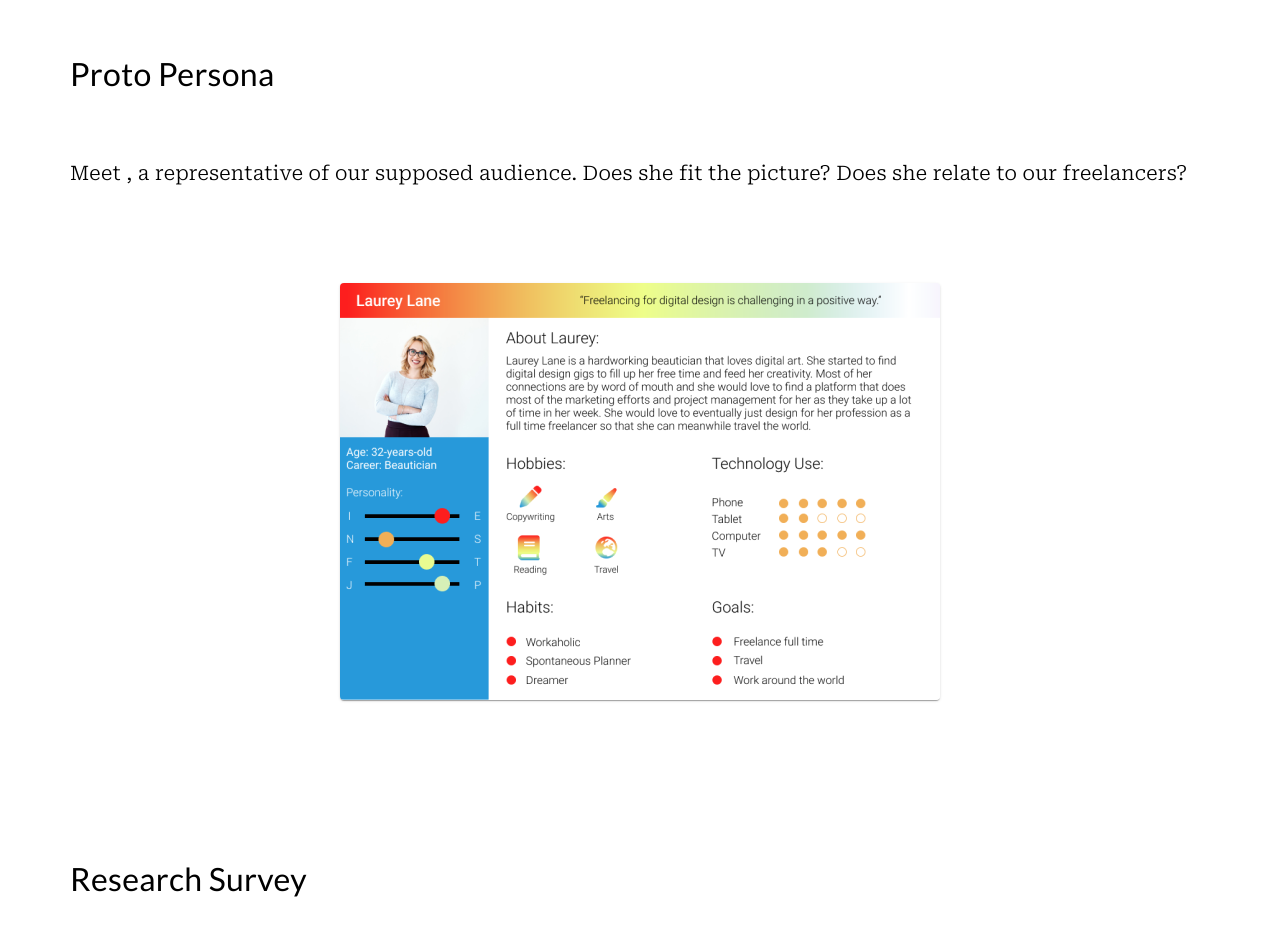
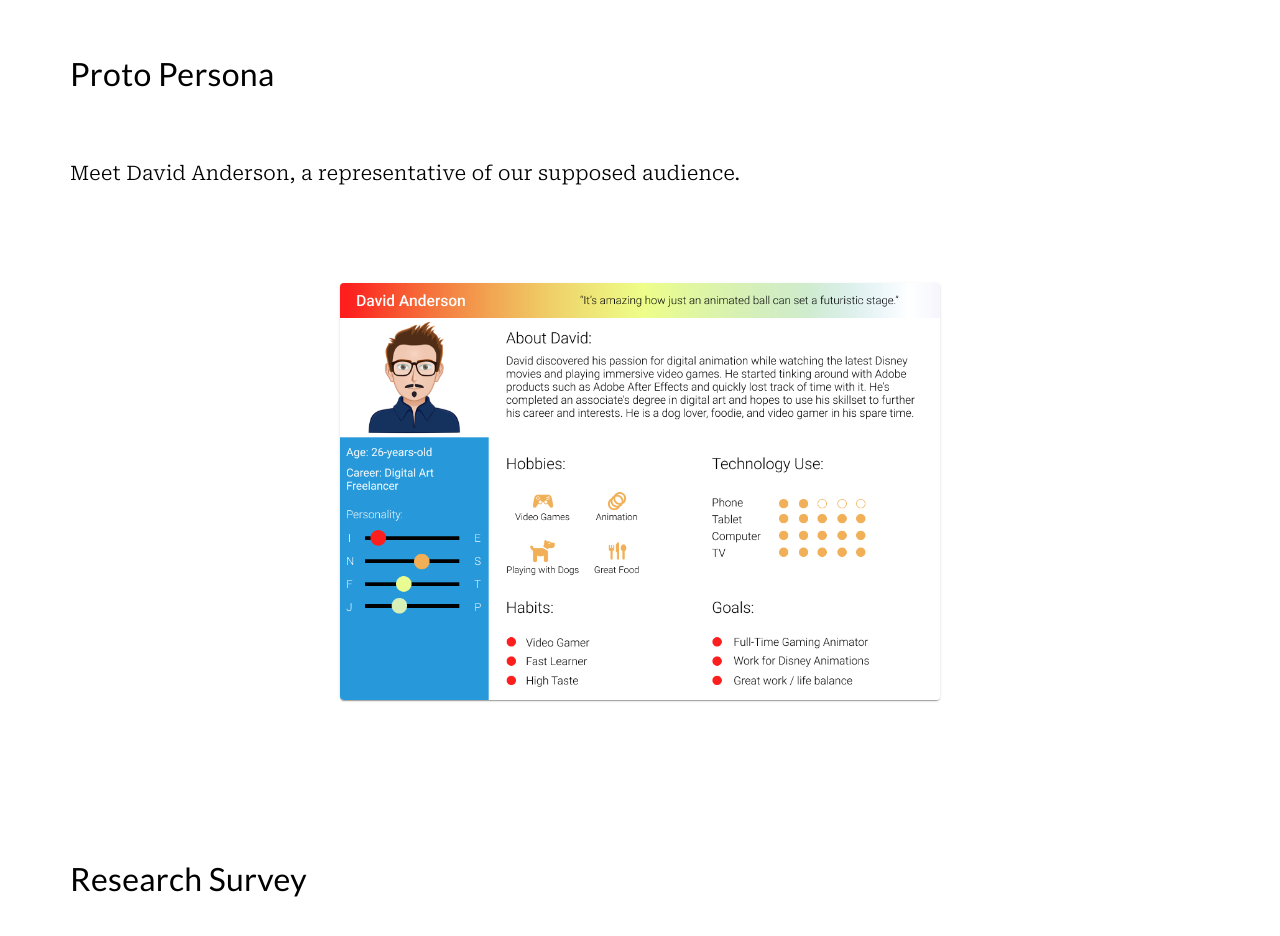
Before and after one commit to aubreyjonescreatives/ux-ui-portfolio, a React (Create React App) app: page /catwalkco in a window 1280 px wide. Shown: the part 1380-2316 px from the top of the page. Built offline with nearby package versions, Linux system fonts and the light colour scheme.

Commit message:
updated proto persona

```diff
--- a/src/Pages/CatwalkCo.js
+++ b/src/Pages/CatwalkCo.js
@@ -17,7 +17,7 @@ import ReportProblemIcon from '@mui/icons-material/ReportProblem';
 import ListIcon from '@mui/icons-material/List';
 import PollIcon from '@mui/icons-material/Poll';
 import PersonOutlineIcon from '@mui/icons-material/PersonOutline';
-import ProtoPersona from '../Images/catwalkcompany/images/protopersona.png';
+import ProtoPersonaDave from '../Images/catwalkcompany/images/protopersonadave.png';
 import UserPersona from '../Images/catwalkcompany/images/userpersona.png'
 import MovingIcon from '@mui/icons-material/Moving';
 import JourneyMap from '../Images/catwalkcompany/images/journeymap.png';
@@ -402,14 +402,14 @@ clients with an e-commerce platform website so that we can continue to develop o
 
 <Typography sx={titleB}>Proto Persona</Typography>
 
-<Typography sx={paragraphB}>Meet , a representative of our supposed audience. Does she fit the picture? Does she relate to our freelancers?</Typography>
+<Typography sx={paragraphB}>Meet David Anderson, a representative of our supposed audience.</Typography>
 
 
 <Card sx={imageStylesB}>
       <CardMedia
         component="img"
         alt="Proto Persona"
-        image={ProtoPersona}
+        image={ProtoPersonaDave}
 
       />
 
```
Also changed, not shown: src/Images/catwalkcompany/images/protopersona.png (deleted), src/Images/catwalkcompany/images/protopersonadave.png (added).
